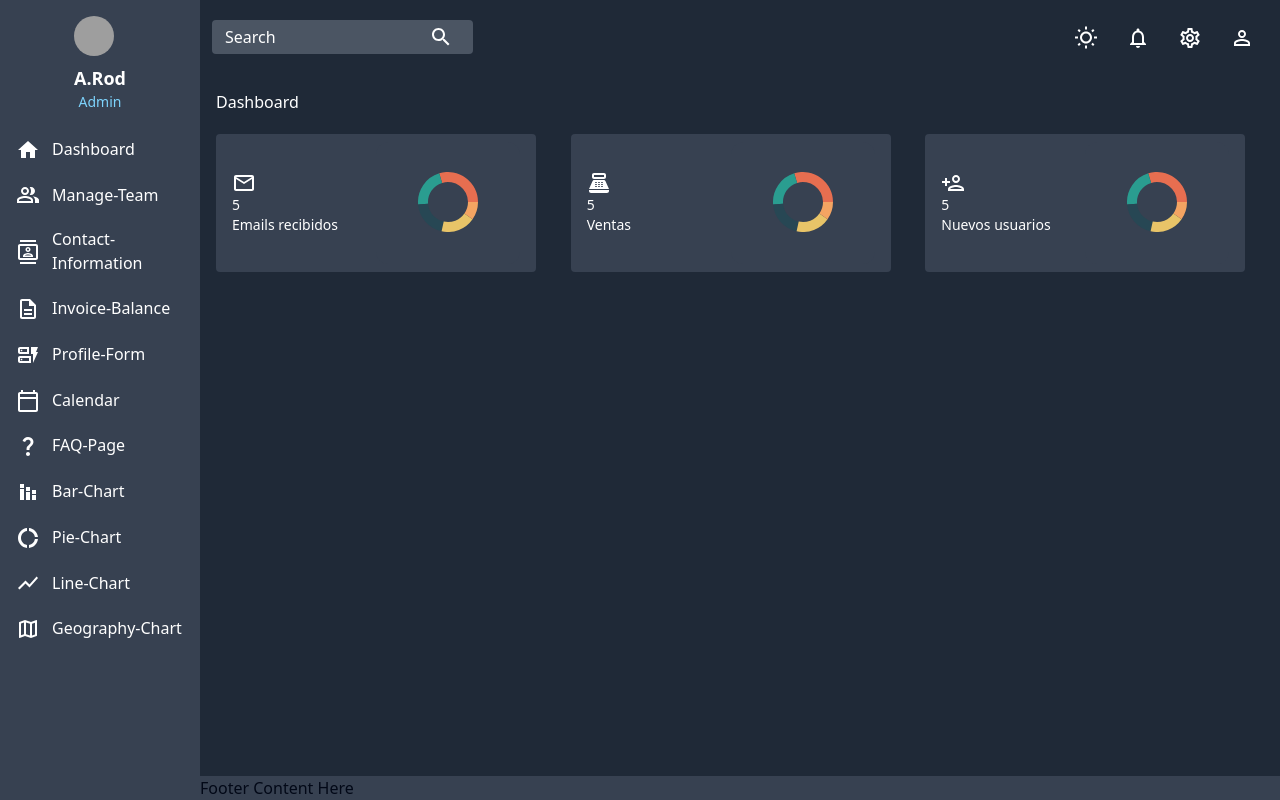
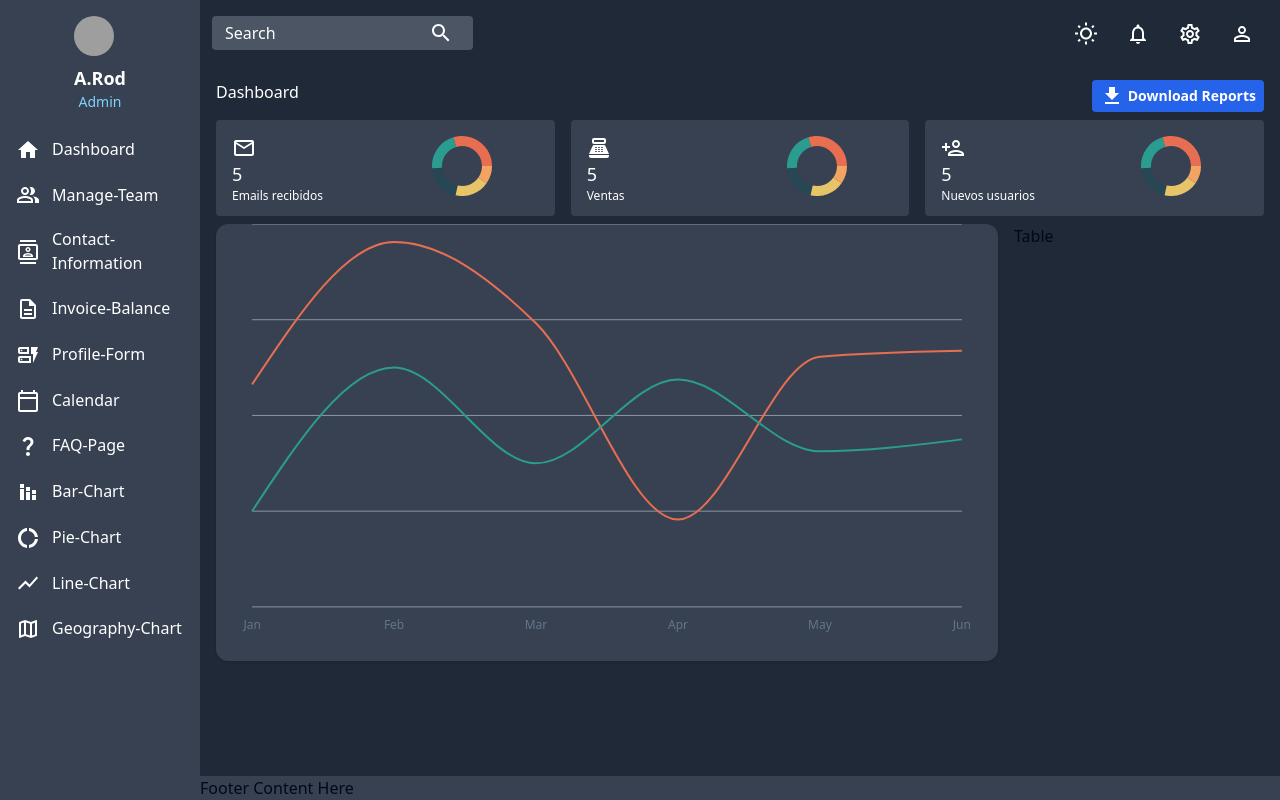
Before and after one commit to arianrdcas/Dashboard, a React (Vite) app: page /dashboard in a window 1280 px wide. Built offline with nearby package versions, Linux system fonts and the light colour scheme; grey boxes are pictures that could not be loaded.

Commit message:
Añadiendo boton download y grafico de linea

```diff
--- a/src/components/layout.tsx
+++ b/src/components/layout.tsx
@@ -16,7 +16,7 @@ const Layout: React.FC<LayoutProps> = () => {
         <Sidebar />
       </div>
       {/* Navbar en la segunda columna de la primera fila */}
-      <div className="bg-gray-800 col-start-2 row-start-1">
+      <div className="bg-gray-800 col-start-2 row-start-1 h-16">
         <Navbar />
       </div>
       {/* Main Content en la segunda columna de la segunda fila */}
--- a/src/components/navBar.tsx
+++ b/src/components/navBar.tsx
@@ -18,7 +18,7 @@ const Navbar: FC = () => {
   }, [isDarkTheme]);
 
   return (
-    <div className="flex justify-between p-3 items-center relative">
+    <div className="flex justify-between px-3 py-2 items-center relative">
       {/* Contenido del Navbar */}
       <div className="relative">
         <SearchOutlinedIcon className="absolute right-5 top-1/2 transform -translate-y-1/2 text-white " />
--- /dev/null
+++ b/src/components/sidebar/pages/dashboard/buttonDownload.tsx
@@ -0,0 +1,13 @@
+import { FC } from "react";
+import DownloadIcon from "@mui/icons-material/Download";
+
+const ButtonDownLoad: FC = () => {
+  return (
+    <button className="text-white font-semibold bg-blue-600 rounded py-1 px-2 text-sm flex items-center">
+      <DownloadIcon className="mr-1" />
+      Download Reports
+    </button>
+  );
+};
+
+export default ButtonDownLoad;
--- a/src/components/sidebar/pages/dashboard/card.tsx
+++ b/src/components/sidebar/pages/dashboard/card.tsx
@@ -9,11 +9,11 @@ interface CardProps {
 
 const Card: FC<CardProps> = ({ icon, cuantiti, descriptions }) => {
   return (
-    <div className="bg-gray-700 py-2 px-4 rounded grid grid-cols-2 min-w-[14rem] max-w-[20rem]  items-center">
-      <div className="text-sm">
+    <div className="bg-gray-700 h-24 p-4 rounded grid grid-cols-2">
+      <div className="flex flex-col  items-start text-sm">
         {icon}
-        {cuantiti !== undefined && <p>{cuantiti}</p>}
-        {descriptions && <p>{descriptions}</p>}
+        {cuantiti !== undefined && <p className="text-lg">{cuantiti}</p>}
+        {descriptions && <p className="text-xs">{descriptions}</p>}
       </div>
       <Chart />
     </div>
--- a/src/components/sidebar/pages/dashboard/chart.tsx
+++ b/src/components/sidebar/pages/dashboard/chart.tsx
@@ -1,4 +1,4 @@
-import { TrendingUp } from "lucide-react";
+//import { TrendingUp } from "lucide-react";
 import { Pie, PieChart } from "recharts";
 
 import {
@@ -54,12 +54,12 @@ const chartConfig = {
 
 export function Chart() {
   return (
-    <Card className="flex flex-col bg-gray-700 boorder-none shadow-none">
-      <CardHeader className="items-center pb-0">
+    <Card className="flex flex-col bg-gray-700 boorder-none shadow-none h-20">
+      <CardHeader className="items-center space-y-0 p-0">
         <CardTitle></CardTitle>
         <CardDescription></CardDescription>
       </CardHeader>
-      <CardContent className="flex-1 pb-0">
+      <CardContent className="flex-1">
         <ChartContainer
           config={chartConfig}
           className="mx-auto aspect-square max-h-[60px] max-w-[60px]"
--- a/src/components/sidebar/pages/dashboard/dashboard.tsx
+++ b/src/components/sidebar/pages/dashboard/dashboard.tsx
@@ -3,28 +3,42 @@ import Card from "./card";
 import EmailOutlinedIcon from "@mui/icons-material/EmailOutlined";
 import PointOfSaleOutlinedIcon from "@mui/icons-material/PointOfSaleOutlined";
 import PersonAddOutlinedIcon from "@mui/icons-material/PersonAddOutlined";
+import ButtonDownLoad from "./buttonDownload";
+import LineChartComponent from "./lineChart";
+
 
 
 const Dashboard: FC = () => {
   return (
     <>
-      <h1 className="text-white">Dashboard</h1>
-      <div className="grid grid-cols-3 gap-4 text-white mt-5">
+      <div className="flex justify-between">
+        <h1 className="text-white">Dashboard</h1>
+        <ButtonDownLoad />
+      </div>
+      <div className="grid grid-cols-3 gap-4 text-white my-2">
         <Card
-          icon={<EmailOutlinedIcon />}
+          icon={<EmailOutlinedIcon className="h-6 w-6" />}
           cuantiti={5}
           descriptions="Emails recibidos"
         />
         <Card
-          icon={<PointOfSaleOutlinedIcon />}
+          icon={<PointOfSaleOutlinedIcon className="h-6 w-6" />}
           cuantiti={5}
           descriptions="Ventas"
         />
         <Card
-          icon={<PersonAddOutlinedIcon />}
+          icon={<PersonAddOutlinedIcon className="h-6 w-6" />}
           cuantiti={5}
           descriptions="Nuevos usuarios"
         />
+      </div>
+      <div className="grid grid-cols-4 gap-4">
+        <div className="col-span-3">
+          <LineChartComponent />
+        </div>
+        <div className="col-span-1">
+          <h1>Table</h1>
+        </div>
       </div>
     </>
   );
--- /dev/null
+++ b/src/components/sidebar/pages/dashboard/lineChart.tsx
@@ -0,0 +1,100 @@
+import { FC } from "react";
+
+//import { TrendingUp } from "lucide-react";
+import { CartesianGrid, Line, LineChart, XAxis } from "recharts";
+
+import {
+  Card,
+  CardContent,
+  CardDescription,
+  CardFooter,
+  CardHeader,
+  CardTitle,
+} from "@/components/ui/card";
+import {
+  ChartConfig,
+  ChartContainer,
+  ChartTooltip,
+  ChartTooltipContent,
+} from "@/components/ui/chart";
+
+
+
+export const description = "A multiple line chart";
+
+const chartData = [
+  { month: "January", desktop: 186, mobile: 80 },
+  { month: "February", desktop: 305, mobile: 200 },
+  { month: "March", desktop: 237, mobile: 120 },
+  { month: "April", desktop: 73, mobile: 190 },
+  { month: "May", desktop: 209, mobile: 130 },
+  { month: "June", desktop: 214, mobile: 140 },
+];
+
+const chartConfig = {
+  desktop: {
+    label: "Desktop",
+    color: "hsl(var(--chart-1))",
+  },
+  mobile: {
+    label: "Mobile",
+    color: "hsl(var(--chart-2))",
+  },
+} satisfies ChartConfig;
+
+const LineChartComponent: FC = () => {
+  return (
+    <Card className="bg-gray-700">
+      <CardContent>
+        <ChartContainer config={chartConfig}>
+          <LineChart
+            accessibilityLayer
+            data={chartData}
+            margin={{
+              left: 12,
+              right: 12,
+            }}
+          >
+            <CartesianGrid vertical={false}/>
+            <XAxis
+              dataKey="month"
+              tickLine={false}
+              axisLine={false}
+              tickMargin={8}
+              tickFormatter={(value) => value.slice(0, 3)}
+            />
+            <ChartTooltip cursor={false} content={<ChartTooltipContent />} />
+            <Line
+              dataKey="desktop"
+              type="monotone"
+              stroke="var(--color-desktop)"
+              strokeWidth={2}
+              dot={false}
+            />
+            <Line
+              dataKey="mobile"
+              type="monotone"
+              stroke="var(--color-mobile)"
+              strokeWidth={2}
+              dot={false}
+            />
+          </LineChart>
+        </ChartContainer>
+      </CardContent>
+      {/* <CardFooter>
+        <div className="flex w-full items-start gap-2 text-sm">
+          <div className="grid gap-2">
+            <div className="flex items-center gap-2 font-medium leading-none">
+              Trending up by 5.2% this month <TrendingUp className="h-4 w-4" />
+            </div>
+            <div className="flex items-center gap-2 leading-none text-muted-foreground">
+              Showing total visitors for the last 6 months
+            </div>
+          </div>
+        </div>
+      </CardFooter> */}
+    </Card>
+  );
+};
+
+export default LineChartComponent;
```
